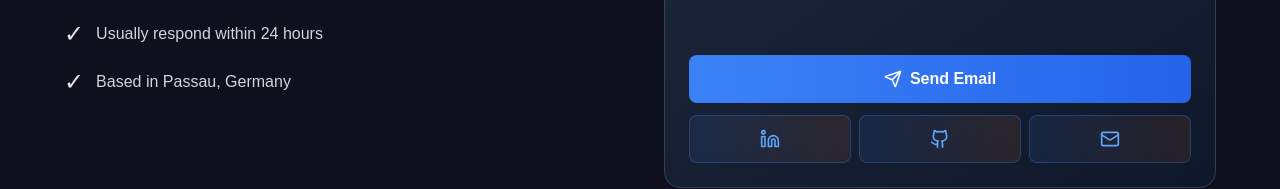
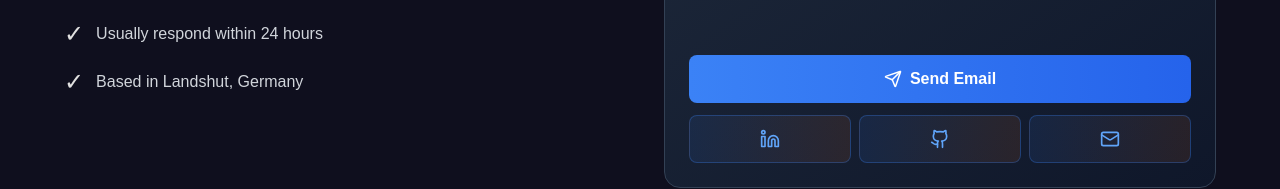
Before and after one commit to Fabu1da/portfolioxyz, a Next.js app: page /widget/contact in a window 1280 px wide. Shown: the part 646-835 px from the top of the page. Built offline with nearby package versions, Linux system fonts and the light colour scheme; a web font is replaced by a local one.

Commit message:
updated location

```diff
--- a/pages/widget/contact.js
+++ b/pages/widget/contact.js
@@ -110,7 +110,7 @@ const Contact = () => {
               </div>
               <div className="flex items-center gap-3">
                 <span className="text-2xl">✓</span>
-                <span className="text-gray-300">Based in Passau, Germany</span>
+                <span className="text-gray-300">Based in Landshut, Germany</span>
               </div>
             </div>
           </div>
```
